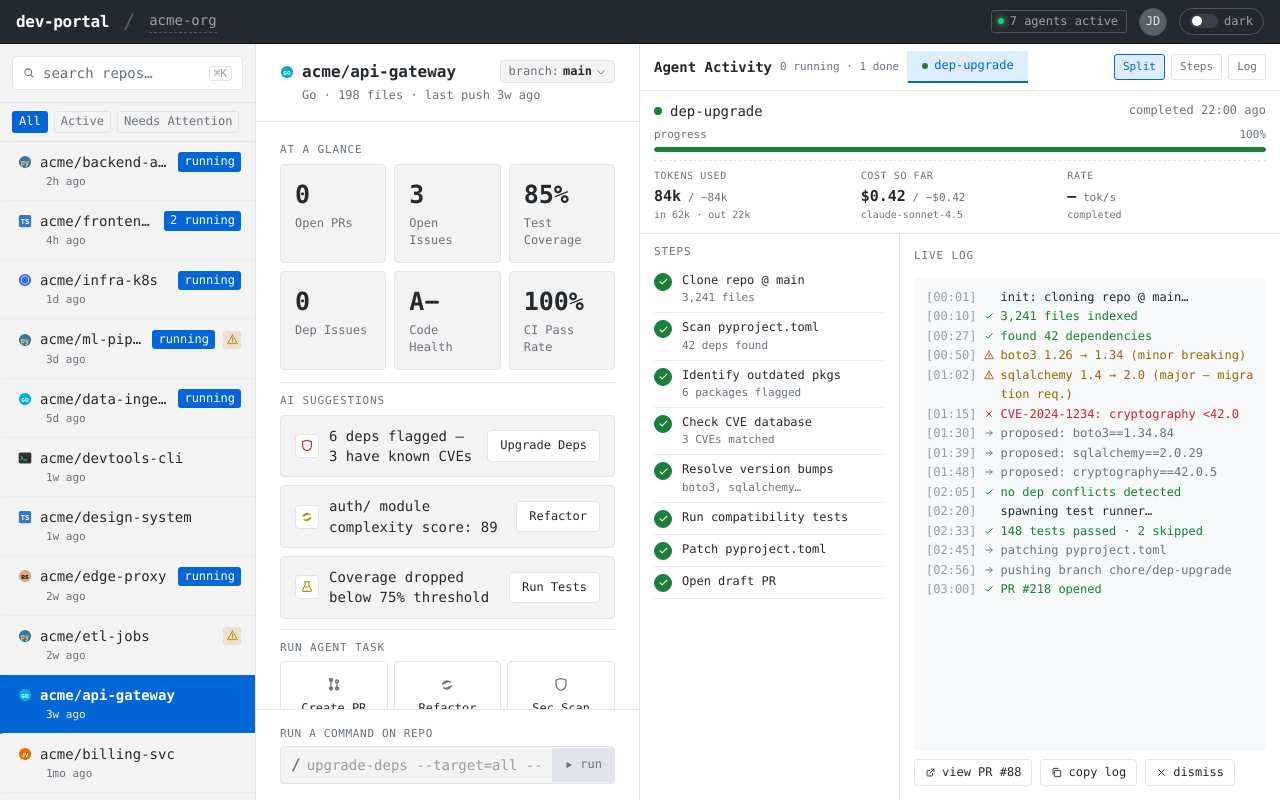
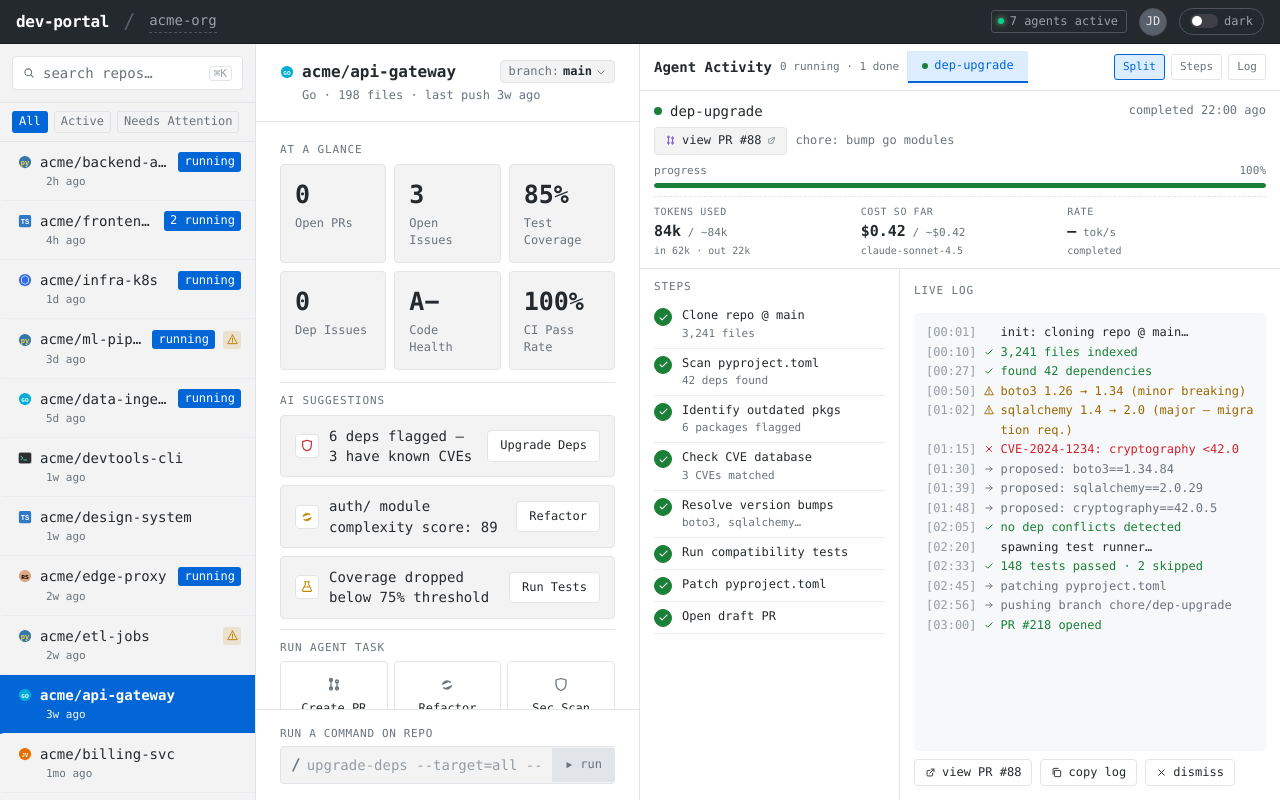
Before and after one commit to benrondeau/agentic-developer-portal, a React app: page /repo/api-gateway in a window 1280 px wide. Built offline with nearby package versions, Linux system fonts and the light colour scheme; the HTML template or start-up script is replaced by a standard one.

Commit message:
Add/fix open PR button

```diff
--- a/src/components/agents/AgentMeta.tsx
+++ b/src/components/agents/AgentMeta.tsx
@@ -1,6 +1,8 @@
+import { Icon } from '../primitives/Icon.tsx'
 import { ProgressBar } from '../primitives/ProgressBar.tsx'
 import { STATUS_DOT } from './statusDot.ts'
 import type { AgentRun } from '../../types/agent.ts'
+import { getRepoBySlug } from '../../data/repos.ts'
 import { formatCost, formatElapsed, formatTokensK } from '../../utils/format.ts'
 import { useNow } from '../../hooks/useNow.ts'
 import { cn } from '../../utils/cn.ts'
@@ -23,6 +25,15 @@ export function AgentMeta({ run }: { run: AgentRun }) {
   const elapsedSec = Math.max(1, (now - run.startedAt) / 1000)
   const ratePerSec = isLive ? Math.round(usedTokens / elapsedSec) : null
 
+  // Repos are seeded with `name` in `<org>/<repo>` form, so this composes a
+  // plausible GitHub URL for the draft PR. The PR isn't real, so the link is
+  // primarily a visual artifact — clicking opens a new tab that 404s.
+  const repoName = getRepoBySlug(run.repoSlug)?.name
+  const prHref =
+    run.result?.kind === 'pr' && repoName
+      ? `https://github.com/${repoName}/pull/${run.result.number}`
+      : null
+
   return (
     <div className="flex-shrink-0 border-b border-border px-3.5 py-2.5">
       <div className="mb-1.5 flex items-center gap-2">
@@ -30,6 +41,25 @@ export function AgentMeta({ run }: { run: AgentRun }) {
         <span className="font-mono text-[14px] font-medium text-text">{run.label}</span>
         <span className="ml-auto font-mono text-[12px] text-muted">{elapsedLabel}</span>
       </div>
+
+      {run.result?.kind === 'pr' && (
+        <div className="mb-2 flex items-center gap-2 overflow-hidden">
+          <a
+            href={prHref ?? '#'}
+            target="_blank"
+            rel="noopener noreferrer"
+            className="inline-flex flex-shrink-0 cursor-pointer items-center gap-1.5 rounded-[4px] border-[1.5px] border-border bg-surface-2 px-2.5 py-1 font-mono text-[12px] whitespace-nowrap text-text hover:border-accent"
+          >
+            <Icon name="pr" size={11} color="var(--c-purple)" />
+            view PR #{run.result.number}
+            <Icon name="external" size={9} color="var(--c-muted)" />
+          </a>
+          <span className="min-w-0 overflow-hidden font-mono text-[12px] text-ellipsis whitespace-nowrap text-muted">
+            {run.result.title}
+          </span>
+        </div>
+      )}
+
       <div className="mb-1 flex justify-between font-mono text-[11px] text-muted">
         <span>progress</span>
         <span>{Math.round(run.pct)}%</span>
--- a/src/components/agents/AgentToolbar.tsx
+++ b/src/components/agents/AgentToolbar.tsx
@@ -1,6 +1,7 @@
 import { useEffect, useRef, useState } from 'react'
 import { Button } from '../primitives/Button.tsx'
 import type { AgentRun } from '../../types/agent.ts'
+import { getRepoBySlug } from '../../data/repos.ts'
 import { useAgentRuntime } from '../../hooks/useAgentRuntime.ts'
 import { useUrlParam } from '../../hooks/useUrlParam.ts'
 
@@ -34,13 +35,22 @@ export function AgentToolbar({ run }: { run: AgentRun }) {
   const openRetryConfirm = () => setRetryParam(run.taskId)
   const openReport = () => setReportParam(run.id)
 
+  // The PR isn't real, but we point at a plausible GitHub URL composed from the
+  // repo's `<org>/<repo>` name so the button does something on click.
+  const openPR = () => {
+    if (run.result?.kind !== 'pr') return
+    const repoName = getRepoBySlug(run.repoSlug)?.name
+    if (!repoName) return
+    window.open(`https://github.com/${repoName}/pull/${run.result.number}`, '_blank', 'noopener,noreferrer')
+  }
+
   return (
     <div className="flex flex-shrink-0 flex-wrap gap-2">
       {run.status === 'running' && (
         <Button label="abort" variant="danger" small icon="stop" onClick={() => abort(run.id)} />
       )}
       {run.status === 'done' && run.result?.kind === 'pr' && (
-        <Button label={`view PR #${run.result.number}`} small icon="external" />
+        <Button label={`view PR #${run.result.number}`} small icon="external" onClick={openPR} />
       )}
       {run.status === 'done' && run.result?.kind === 'report' && (
         <Button label="view report" small icon="external" onClick={openReport} />
```
